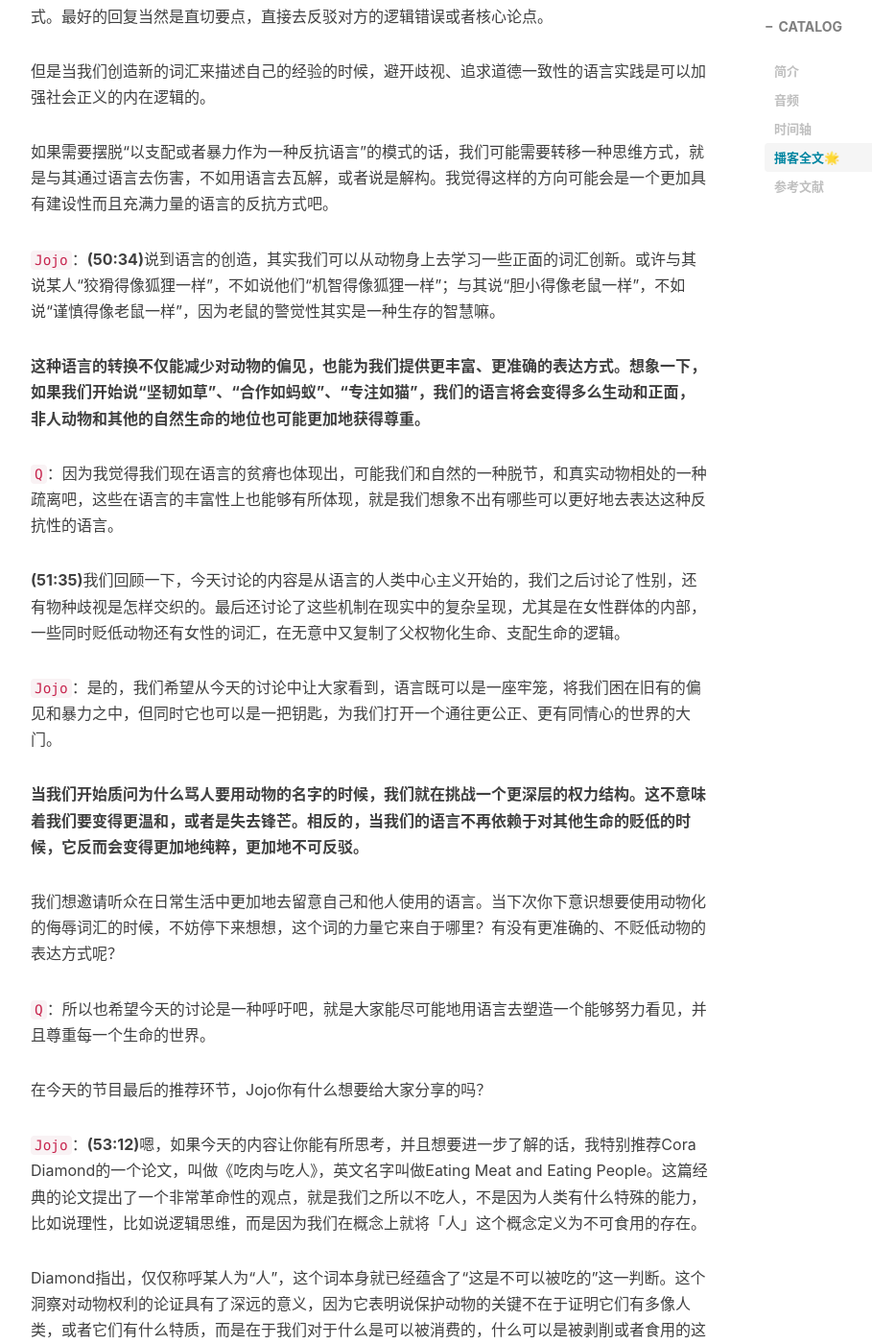
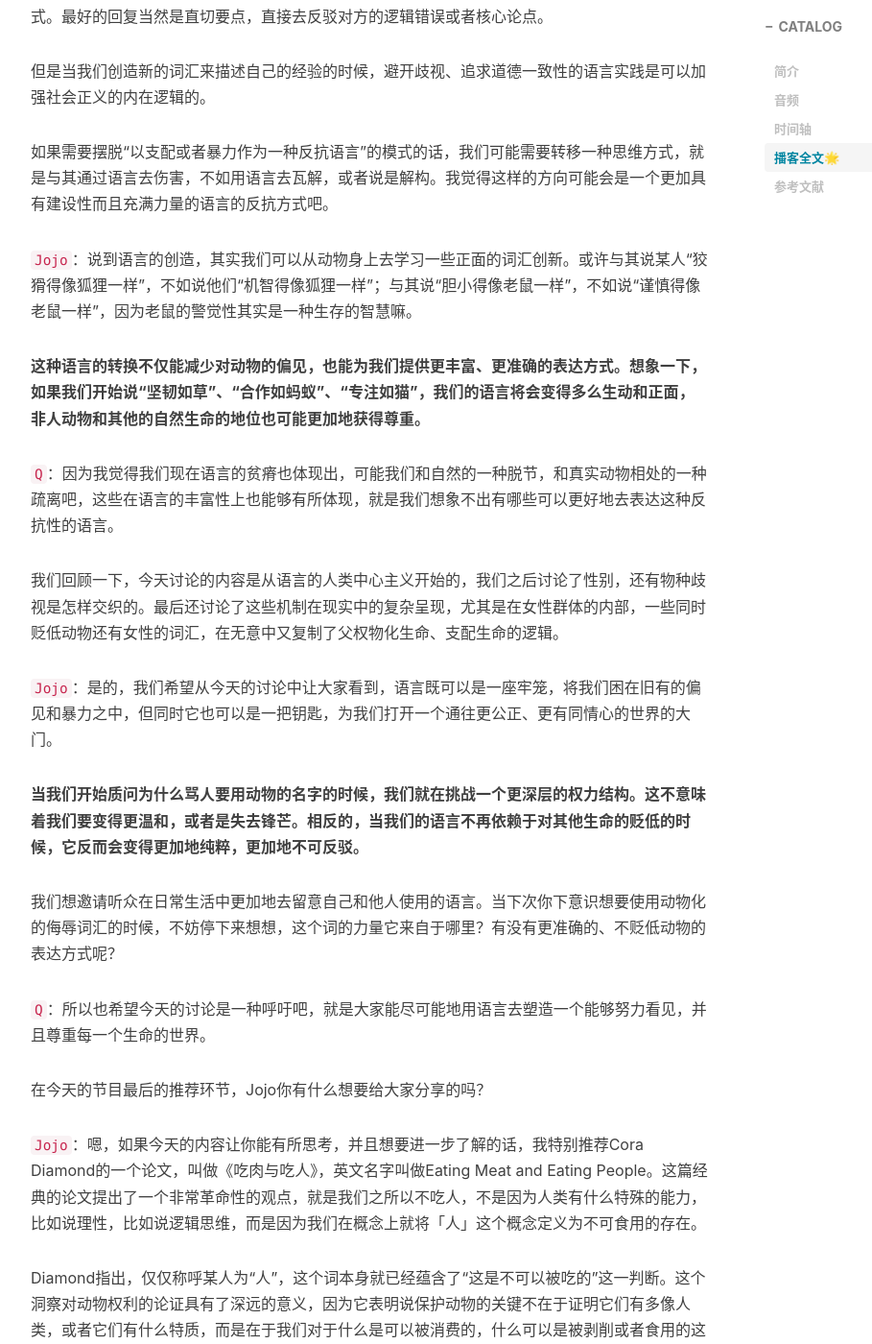
Before and after one commit to slightlytofu/slightlytofu.github.io, a Jekyll site: the page built from _posts/2025-09-24-Vol.11-话语的囚笼-当做鸡与婚驴指向同一种暴力.md, in a window 1280 px wide and 1400 px high, scrolled down 16703 px. Shown: the whole window at 96% size, without its empty margins (233-1142 px from the left). Built offline with Jekyll 4.4.1, drawn with Linux system fonts in a browser that asks for light colours; nearby versions of some CDN libraries; comment, search, counter and statistics services are not loaded; some of the changed text lies outside the part shown.

Commit message:
🎨 (vol-11): Clean up whitespace and transcript timestamps

```diff
--- a/_posts/2025-09-24-Vol.11-话语的囚笼-当做鸡与婚驴指向同一种暴力.md
+++ b/_posts/2025-09-24-Vol.11-话语的囚笼-当做鸡与婚驴指向同一种暴力.md
@@ -38,10 +38,10 @@ tags:
 * `00:06:50` 将被吃动物碎片化和隐形化的语言
 * `00:11:58` 贬低动物的词汇作为人身攻击的底层机制
 * `00:16:19` 生态女性主义核心洞察：压迫女性与压迫动物的同构逻辑
-* `00:18:58`  辱女词汇中对雌性身体支配权的投射
+* `00:18:58` 辱女词汇中对雌性身体支配权的投射
 * `00:20:37` 「去人化」词汇与种族大屠杀的认知机制
 * `00:22:30` 「小鲜肉」：被客体化的年轻男性
-* `00:24:55`  「牛马」和 「社畜」的象征和现实意义
+* `00:24:55` 「牛马」和 「社畜」的象征和现实意义
 * `00:29:39` 案例一：「做鸡如何帮我反思现代性？」中的双重歧视
 * `00:41:16` 案例二：「婚驴」、「国蝻」与父权制的回响
 * `00:47:32` 我们是否要求女性单方面「放下武器」？
@@ -92,7 +92,7 @@ tags:
 
 `Q`：是的，我们的核心批判不在于谁在说，或者说话的人本身，而是在于语言的结构本身。
 
-`Jojo`：**(06:50)**嗯，那我们先从一个大家可能都有共鸣的现象开始谈起吧。这个现象就是我们的语言是如何让活生生的个体动物隐形，并且将人类置于万物之上的。
+`Jojo`：嗯，那我们先从一个大家可能都有共鸣的现象开始谈起吧。这个现象就是我们的语言是如何让活生生的个体动物隐形，并且将人类置于万物之上的。
 
 `Q`：那说到让动物隐形，一个比较常见的现象，就是我们在描述食物的时候，通常是不会用语言表达出这个曾经是活生生的动物，或者说这是一个动物的尸体这一层含义的。这一点在英文当中是尤其明显的，比如说英文中猪肉是pork，牛肉是beef，还有包括像香肠、火腿、培根这些词。
 
@@ -302,13 +302,13 @@ Anyway，我觉得她用这些物理属性的词的时候，表述的也是一
 
 如果需要摆脱“以支配或者暴力作为一种反抗语言”的模式的话，我们可能需要转移一种思维方式，就是与其通过语言去伤害，不如用语言去瓦解，或者说是解构。我觉得这样的方向可能会是一个更加具有建设性而且充满力量的语言的反抗方式吧。
 
-`Jojo`：**(50:34)**说到语言的创造，其实我们可以从动物身上去学习一些正面的词汇创新。或许与其说某人“狡猾得像狐狸一样”，不如说他们“机智得像狐狸一样”；与其说“胆小得像老鼠一样”，不如说“谨慎得像老鼠一样”，因为老鼠的警觉性其实是一种生存的智慧嘛。
+`Jojo`：说到语言的创造，其实我们可以从动物身上去学习一些正面的词汇创新。或许与其说某人“狡猾得像狐狸一样”，不如说他们“机智得像狐狸一样”；与其说“胆小得像老鼠一样”，不如说“谨慎得像老鼠一样”，因为老鼠的警觉性其实是一种生存的智慧嘛。
 
 **这种语言的转换不仅能减少对动物的偏见，也能为我们提供更丰富、更准确的表达方式。想象一下，如果我们开始说“坚韧如草”、“合作如蚂蚁”、“专注如猫”，我们的语言将会变得多么生动和正面，非人动物和其他的自然生命的地位也可能更加地获得尊重。**
 
 `Q`：因为我觉得我们现在语言的贫瘠也体现出，可能我们和自然的一种脱节，和真实动物相处的一种疏离吧，这些在语言的丰富性上也能够有所体现，就是我们想象不出有哪些可以更好地去表达这种反抗性的语言。
 
-**(51:35)**我们回顾一下，今天讨论的内容是从语言的人类中心主义开始的，我们之后讨论了性别，还有物种歧视是怎样交织的。最后还讨论了这些机制在现实中的复杂呈现，尤其是在女性群体的内部，一些同时贬低动物还有女性的词汇，在无意中又复制了父权物化生命、支配生命的逻辑。
+我们回顾一下，今天讨论的内容是从语言的人类中心主义开始的，我们之后讨论了性别，还有物种歧视是怎样交织的。最后还讨论了这些机制在现实中的复杂呈现，尤其是在女性群体的内部，一些同时贬低动物还有女性的词汇，在无意中又复制了父权物化生命、支配生命的逻辑。
 
 `Jojo`：是的，我们希望从今天的讨论中让大家看到，语言既可以是一座牢笼，将我们困在旧有的偏见和暴力之中，但同时它也可以是一把钥匙，为我们打开一个通往更公正、更有同情心的世界的大门。
 
@@ -320,7 +320,7 @@ Anyway，我觉得她用这些物理属性的词的时候，表述的也是一
 
 在今天的节目最后的推荐环节，Jojo你有什么想要给大家分享的吗？
 
-`Jojo`：**(53:12)**嗯，如果今天的内容让你能有所思考，并且想要进一步了解的话，我特别推荐Cora Diamond的一个论文，叫做《吃肉与吃人》，英文名字叫做Eating Meat and Eating People。这篇经典的论文提出了一个非常革命性的观点，就是我们之所以不吃人，不是因为人类有什么特殊的能力，比如说理性，比如说逻辑思维，而是因为我们在概念上就将「人」这个概念定义为不可食用的存在。
+`Jojo`：嗯，如果今天的内容让你能有所思考，并且想要进一步了解的话，我特别推荐Cora Diamond的一个论文，叫做《吃肉与吃人》，英文名字叫做Eating Meat and Eating People。这篇经典的论文提出了一个非常革命性的观点，就是我们之所以不吃人，不是因为人类有什么特殊的能力，比如说理性，比如说逻辑思维，而是因为我们在概念上就将「人」这个概念定义为不可食用的存在。
 
 Diamond指出，仅仅称呼某人为“人”，这个词本身就已经蕴含了“这是不可以被吃的”这一判断。这个洞察对动物权利的论证具有了深远的意义，因为它表明说保护动物的关键不在于证明它们有多像人类，或者它们有什么特质，而是在于我们对于什么是可以被消费的，什么可以是被剥削或者食用的这一根本的概念的理解。
 
```
Also changed, not shown: other parts of _posts/2025-09-24-Vol.11-话语的囚笼-当做鸡与婚驴指向同一种暴力.md (+13 -13 lines).
